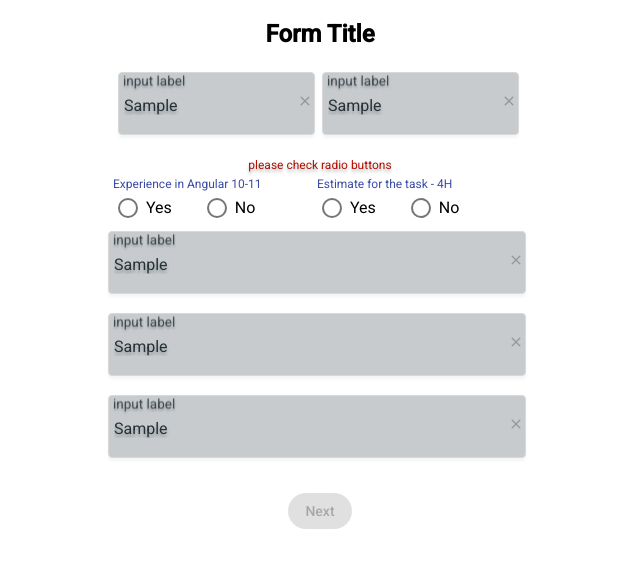
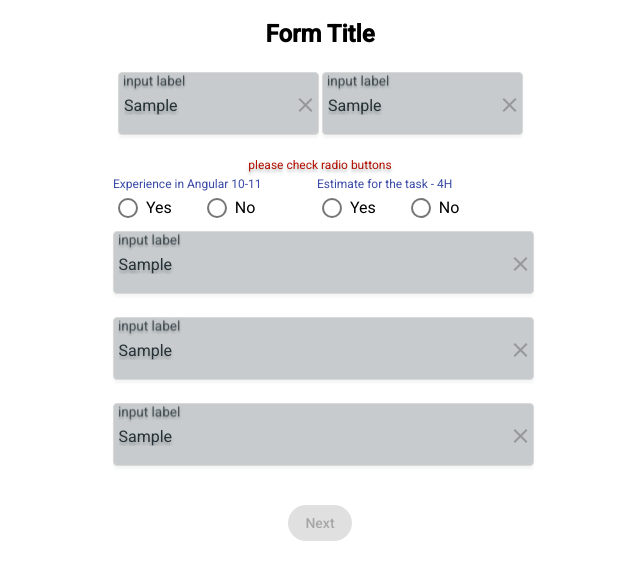
Before and after one commit to AlexMakivchuk/testTask, an Angular app: page / in a window 1280 px wide. Both pictures are taken after typing "Sample", "Sample", "Sample", "Sample", "Sample" into the empty fields and a click on the button "Next". Shown: the top 580 px of the page, without its empty margins (84-724 px from the left). Built offline with nearby package versions, Linux system fonts and the light colour scheme.

Commit message:
add clear-button.component, delete button from input.component.html, delete setTimeout(), add delay() instead it

```diff
--- a/src/app/components/test-task/test-task.component.html
+++ b/src/app/components/test-task/test-task.component.html
@@ -1,22 +1,36 @@
 <div class="main">
-  <form class="example-form" [formGroup]="form" (ngSubmit)="onSubmit()">
+  <form class="example-form" id="formId" [formGroup]="form">
     <h2>Form Title</h2>
     <div class="w100 ">
       <div class="w45 pl-10">
         <app-input formControlName='firstInput'
                    [placeholder]="'input label'"
+                   [value]="form.controls['firstInput'].value"
                    [hasError]="form.controls['firstInput'].hasError('required')"
                    [submited]="submited"
                    [inputClass]="'doubleInput'"
         ></app-input>
+        <app-clear-button [ngStyle]="form.get('firstInput').value ? {visibility: 'visible'}: {visibility: 'hidden'} "
+                          class="double-input-button"
+                          [disabled]="form.get('firstInput').status === 'DISABLED'"
+                          [name]="'firstInput'"
+                          (clearString)="clearInput($event)"
+        ></app-clear-button>
       </div>
       <div class="w45">
         <app-input formControlName='secondInput'
                    [placeholder]="'input label'"
+                   [value]="form.controls['secondInput'].value"
                    [hasError]="form.controls['secondInput'].hasError('required')"
                    [submited]="submited"
                    [inputClass]="'doubleInput'"
         ></app-input>
+        <app-clear-button [ngStyle]="form.get('secondInput').value ? {visibility: 'visible'}: {visibility: 'hidden'} "
+                          class="double-input-button"
+                          [disabled]="form.get('secondInput').status === 'DISABLED'"
+                          [name]="'secondInput'"
+                          (clearString)="clearInput($event)"
+        ></app-clear-button>
       </div>
     </div>
     <span class="radio-button-uncheck">
@@ -40,27 +54,51 @@
     </div>
     <div class="p0 input-width">
       <app-input formControlName='thirdInput'
+                 class="full-width"
                  [placeholder]="'input label'"
+                 [value]="form.controls['thirdInput'].value"
                  [hasError]="form.controls['thirdInput'].hasError('required')"
                  [submited]="submited"
                  [inputClass]="''"
       ></app-input>
+      <app-clear-button [ngStyle]="form.get('thirdInput').value ? {visibility: 'visible'}: {visibility: 'hidden'} "
+                        class="alone-input-button"
+                        [disabled]="form.get('thirdInput').status === 'DISABLED'"
+                        [name]="'thirdInput'"
+                        (clearString)="clearInput($event)"
+      ></app-clear-button>
     </div>
     <div class="p0 input-width">
       <app-input formControlName='fourthInput'
+                 class="full-width"
                  [placeholder]="'input label'"
+                 [value]="form.controls['fourthInput'].value"
                  [hasError]="form.controls['fourthInput'].hasError('required')"
                  [submited]="submited"
                  [inputClass]="''"
       ></app-input>
+      <app-clear-button [ngStyle]="form.get('fourthInput').value ? {visibility: 'visible'}: {visibility: 'hidden'} "
+                        class="alone-input-button"
+                        [disabled]="form.get('fourthInput').status === 'DISABLED'"
+                        [name]="'fourthInput'"
+                        (clearString)="clearInput($event)"
+      ></app-clear-button>
     </div>
     <div class="p0 input-width">
       <app-input formControlName='fifthInput'
+                 class="full-width"
                  [placeholder]="'input label'"
+                 [value]="form.controls['fifthInput'].value"
                  [hasError]="form.controls['fifthInput'].hasError('required')"
                  [submited]="submited"
                  [inputClass]="''"
       ></app-input>
+      <app-clear-button [ngStyle]="form.get('fifthInput').value ? {visibility: 'visible'}: {visibility: 'hidden'} "
+                        class="alone-input-button"
+                        [disabled]="form.get('fifthInput').status === 'DISABLED'"
+                        [name]="'fifthInput'"
+                        (clearString)="clearInput($event)"
+      ></app-clear-button>
     </div>
     <div class="mt20">
       <button
--- a/src/app/components/test-task/test-task.component.scss
+++ b/src/app/components/test-task/test-task.component.scss
@@ -1,6 +1,26 @@
 mat-hint {
   color: #3A4BA6;
   font-size: 12px;
+}
+app-input{
+  float: left;
+}
+.full-width{
+  width: 94%;
+}
+
+.double-input-button{
+  left: -1.1em;
+  top: 1em;
+}
+.alone-input-button{
+  left: -0.4em;
+  top: 1em;
+}
+app-clear-button{
+  float: left;
+  position: relative;
+  width: 10px;
 }
 
 .main {
@@ -26,6 +46,7 @@ mat-hint {
   width: 47%;
   float: left;
   text-align: left;
+  display: inline-block;
 }
 
 .w100 {
@@ -63,4 +84,5 @@ mat-hint {
 
 .input-width {
   width: 425px;
+  display: inline-block;
 }
--- a/src/app/components/test-task/test-task.component.ts
+++ b/src/app/components/test-task/test-task.component.ts
@@ -4,7 +4,8 @@ import {
   FormGroup,
   Validators
 } from '@angular/forms';
-import {Subscription} from 'rxjs';
+import {fromEvent, of, Subscription, timer} from 'rxjs';
+import {delay, tap} from 'rxjs/operators';
 
 @Component({
   selector: 'app-test-task',
@@ -14,33 +15,29 @@ import {Subscription} from 'rxjs';
 export class TestTaskComponent implements OnInit, OnDestroy {
   checkRadio = false;
   form: FormGroup;
-  formActive = true;
-  submited: boolean;
+  submited = false;
   subscriptions: Subscription[] = [];
 
   constructor(private formBuilder: FormBuilder) {
     this.buildForm();
   }
 
-  onSubmit(): void {
-    this.formActive = !this.formActive;
-    if (this.form.value.firstRadioButton === '' || this.form.value.secondRadioButton === '') {
-      this.validateRadioButtons();
-      setTimeout(() => {
-        this.validateRadioButtons();
-      }, 3000);
-    }
-    this.submited = true;
-    this.disableAll();
-    if (this.form.invalid) {
-      setTimeout(() => {
-        this.submited = false;
-      }, 3000);
-    }
-  }
-
   ngOnInit(): void {
     this.valueChangesSubscribe();
+    fromEvent(document.querySelector('#formId'), 'submit').pipe(
+      tap(() => {
+        this.submited = true;
+        this.validateRadioButtons();
+        this.disableAll();
+      }),
+      delay(3000),
+      tap(() => {
+        if (this.form.invalid) {
+          this.submited = false;
+          this.checkRadio = false;
+        }
+      })
+    ).subscribe(() => {});
   }
 
   private buildForm(): void {
@@ -58,7 +55,6 @@ export class TestTaskComponent implements OnInit, OnDestroy {
   private disableAll(): void {
     Object.keys(this.form.controls).forEach((key) => {
       const controll = this.form.get(key);
-      console.log(key);
       if (controll.value) {
         controll.disable();
       }
@@ -66,18 +62,18 @@ export class TestTaskComponent implements OnInit, OnDestroy {
   }
 
   private validateRadioButtons(): void {
-    this.checkRadio = !this.checkRadio;
+    this.checkRadio = this.form.value.firstRadioButton === '' || this.form.value.secondRadioButton === '';
   }
 
   private valueChangesSubscribe(): void {
-    this.subscriptions.push(this.form.valueChanges.subscribe(data => {
-      console.log(data);
-    }));
-    this.subscriptions.push(this.form.statusChanges.subscribe(data => {
-    }));
+    this.subscriptions.push(this.form.valueChanges.subscribe(() => {}));
+    this.subscriptions.push(this.form.statusChanges.subscribe(() => {}));
   }
 
   ngOnDestroy(): void {
     this.subscriptions.forEach(sub => sub.unsubscribe());
   }
+  clearInput(name): void {
+    this.form.get(name).patchValue('');
+  }
 }
--- /dev/null
+++ b/src/app/shared/components/clear-button/clear-button.component.html
@@ -0,0 +1,11 @@
+<button
+  [disabled]="disabled"
+  type="button"
+  mat-button
+  matSuffix
+  mat-icon-button
+  aria-label="Clear"
+  (click)="clearInput(name)"
+>
+  <mat-icon>close</mat-icon>
+</button>
--- /dev/null
+++ b/src/app/shared/components/clear-button/clear-button.component.ts
@@ -0,0 +1,21 @@
+import {Component, Input, OnInit, Output, EventEmitter} from '@angular/core';
+
+@Component({
+  selector: 'app-clear-button',
+  templateUrl: './clear-button.component.html',
+  styleUrls: ['./clear-button.component.css']
+})
+export class ClearButtonComponent implements OnInit {
+  @Input() disabled: boolean;
+  @Input() name: string;
+  @Output() clearString = new EventEmitter<string>();
+  constructor() { }
+
+  clearInput(value: string): void {
+    this.clearString.emit(value);
+  }
+
+  ngOnInit(): void {
+  }
+
+}
--- a/src/app/shared/components/input/input.component.html
+++ b/src/app/shared/components/input/input.component.html
@@ -10,17 +10,6 @@
          matInput
          [disabled]="disabled"
          [(ngModel)]="value" placeholder="">
-  <button
-    [ngStyle]="value ? {visibility: 'visible'}: {visibility: 'hidden'} "
-    type="button"
-    mat-button
-    matSuffix
-    mat-icon-button
-    aria-label="Clear"
-    (click)="value = ''" [disabled]="disabled"
-  >
-    <mat-icon>close</mat-icon>
-  </button>
   <mat-hint class="error" *ngIf="hasError && submited">
     <span>Error, required input</span>
   </mat-hint>
--- a/src/app/shared/components/input/input.component.ts
+++ b/src/app/shared/components/input/input.component.ts
@@ -36,9 +36,9 @@ export class InputComponent implements OnInit, ControlValueAccessor {
   // tslint:disable-next-line:variable-name
   _value: any;
   onChange = (value) => {
-  };
+  }
   onTouched = () => {
-  };
+  }
 
   ngOnInit(): void {
   }
--- a/src/app/shared/shared.module.ts
+++ b/src/app/shared/shared.module.ts
@@ -9,13 +9,15 @@ import {MatButtonModule} from '@angular/material/button';
 import {MatIconModule} from '@angular/material/icon';
 import {FormsModule, ReactiveFormsModule} from '@angular/forms';
 import {NoopAnimationsModule} from '@angular/platform-browser/animations';
+import { ClearButtonComponent } from './components/clear-button/clear-button.component';
 
 
 
 @NgModule({
   declarations: [
     InputComponent,
-    RadioButtonComponent
+    RadioButtonComponent,
+    ClearButtonComponent
   ],
   exports: [
     InputComponent,
@@ -28,6 +30,7 @@ import {NoopAnimationsModule} from '@angular/platform-browser/animations';
     FormsModule,
     NoopAnimationsModule,
     ReactiveFormsModule,
+    ClearButtonComponent,
   ],
   imports: [
     CommonModule,
```
Also changed, not shown: src/app/shared/components/clear-button/clear-button.component.css (added), 1 other file (tests, documents, lock files or other folders).
